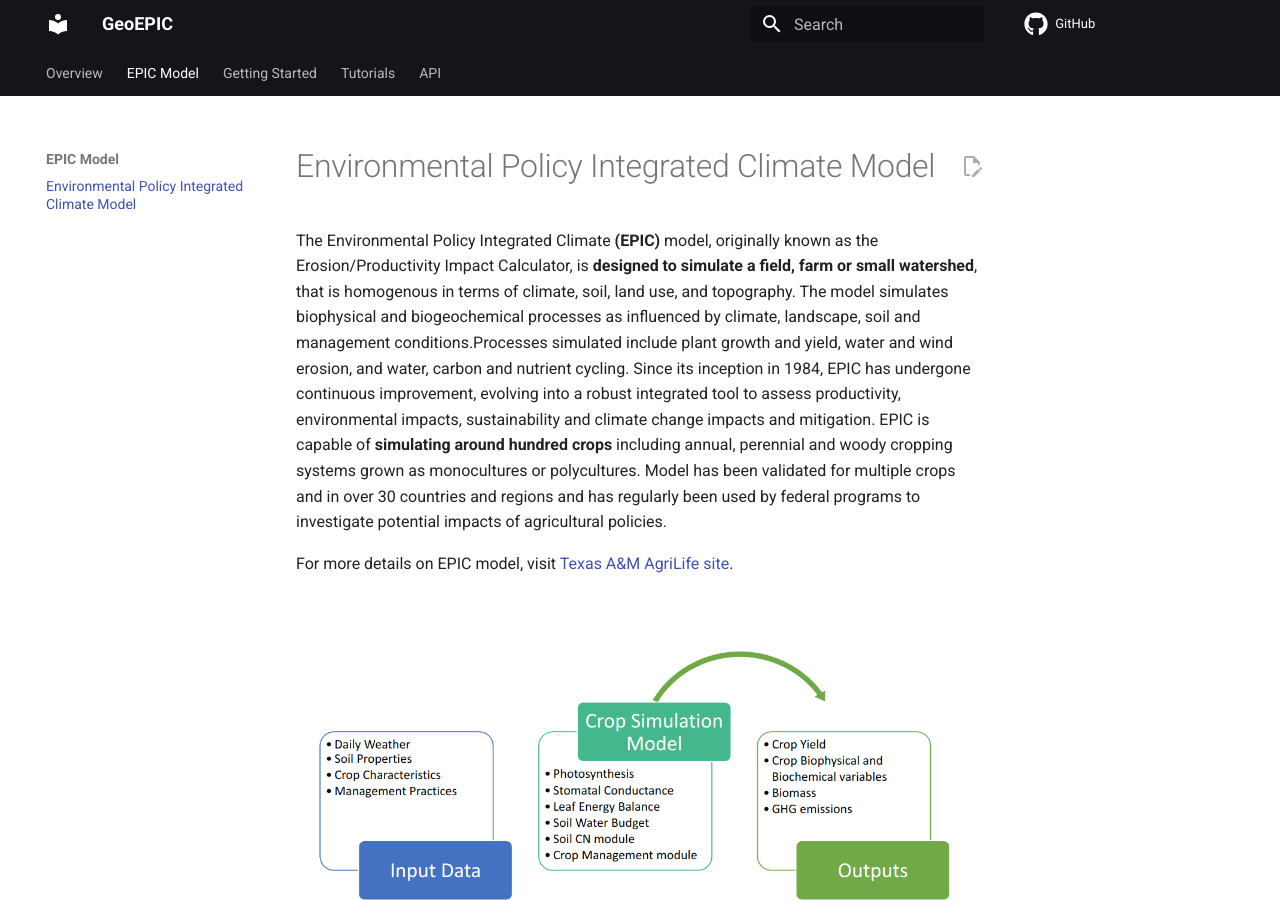
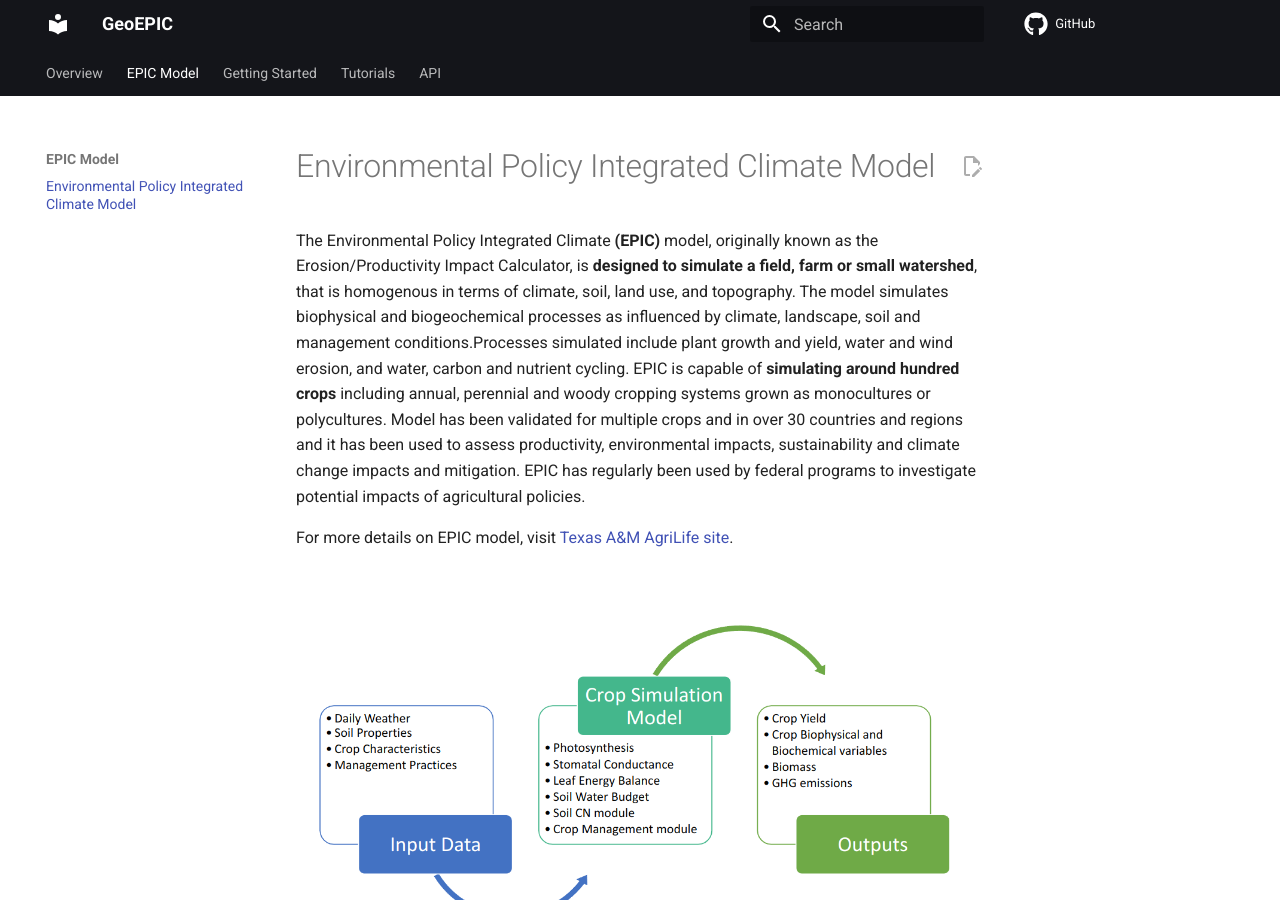
Before and after one commit to smarsGroup/geo_epic_win, an MkDocs documentation site: the page built from docs/pages/epic.md, in a window 1280 px wide and 900 px high. Built offline with MkDocs 1.6.1 and Material for MkDocs 9.7.7, drawn with Linux system fonts in a browser that asks for light colours; comment, search, counter and statistics services are not loaded.

Commit message:
Update epic.md

```diff
--- a/docs/pages/epic.md
+++ b/docs/pages/epic.md
@@ -1,5 +1,5 @@
 <!-- ## Environmental Policy Integrated Climate Model -->
-The Environmental Policy Integrated Climate **(EPIC)** model, originally known as the Erosion/Productivity Impact Calculator, is **designed to simulate a field, farm or small watershed**, that is homogenous in terms of climate, soil, land use, and topography. The model simulates biophysical and biogeochemical processes as influenced by climate, landscape, soil and management conditions.Processes simulated include plant growth and yield, water and wind erosion, and water, carbon and nutrient cycling. Since its inception in 1984, EPIC has undergone continuous improvement, evolving into a robust integrated tool to assess productivity, environmental impacts, sustainability and climate change impacts and mitigation. EPIC is capable of **simulating around hundred crops** including annual, perennial and woody cropping systems grown as monocultures or polycultures. Model has been validated for multiple crops and in over 30 countries and regions and has regularly been used by federal programs to investigate potential impacts of agricultural policies.
+The Environmental Policy Integrated Climate **(EPIC)** model, originally known as the Erosion/Productivity Impact Calculator, is **designed to simulate a field, farm or small watershed**, that is homogenous in terms of climate, soil, land use, and topography. The model simulates biophysical and biogeochemical processes as influenced by climate, landscape, soil and management conditions.Processes simulated include plant growth and yield, water and wind erosion, and water, carbon and nutrient cycling. EPIC is capable of **simulating around hundred crops** including annual, perennial and woody cropping systems grown as monocultures or polycultures. Model has been validated for multiple crops and in over 30 countries and regions and it has been used to assess productivity, environmental impacts, sustainability and climate change impacts and mitigation. EPIC has regularly been used by federal programs to investigate potential impacts of agricultural policies.
 
 
 For more details on EPIC model, visit [Texas A&M AgriLife site](https://epicapex.tamu.edu/about/epic/).
```
